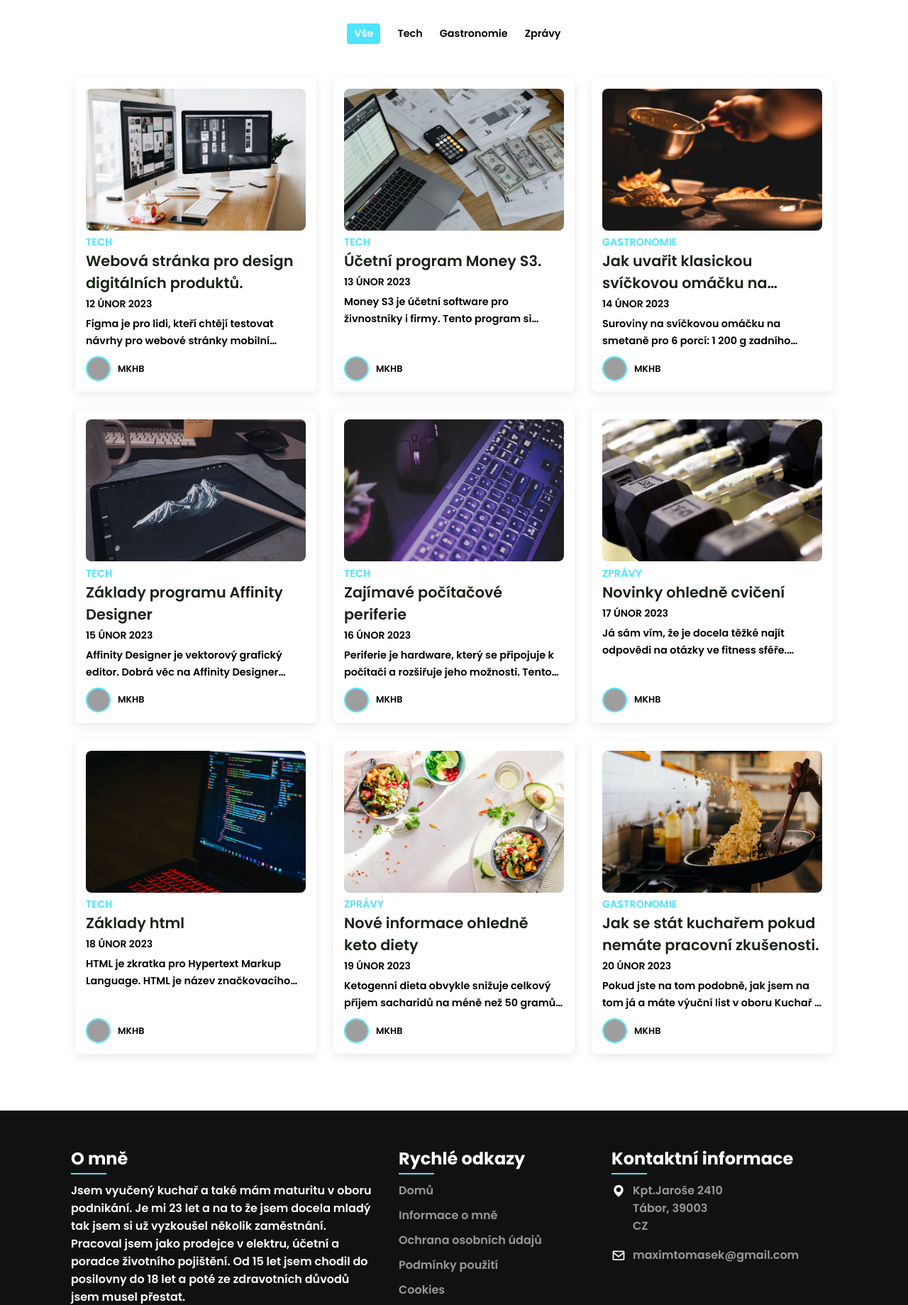
After one commit to MaximTomasek/web-assignments-and-projects, a PHP site: the page made by App/Views/Homepage.php in a window 1280 px wide. The commit adds this page. Shown: the part 1019-2858 px from the top of the page at 71% size. Run offline with PHP 8.4, Linux system fonts and the light colour scheme; the template is opened without the code that fills it, so the values that code supplies are empty; some libraries are stand-ins or nearby versions; grey boxes are pictures that could not be loaded.

Commit message:
Making more of back end

```diff
--- a/App/AppCore/Routing/Url.php
+++ b/App/AppCore/Routing/Url.php
@@ -20,7 +20,7 @@ class Url
             $regexArray = [];
             $values = [];
             foreach ($params as $key => $value) {
-                $regexArray[] = "/{$key}/";
+                $regexArray[] = '/{' . $key. '}/';
                 $values[] = $value;
             }
 
@@ -34,7 +34,7 @@ class Url
         $folders = getenv('APP_SUB_FOLDERS');
 
         if ($folders) {
-            $folders = substr($folders, 0, strlen($folders) - 2);
+            $folders = substr($folders, 0, strlen($folders) - 1);
         }
 
         return getenv('APP_DOMAIN') . $folders . $url;
--- a/App/AppCore/View/View.php
+++ b/App/AppCore/View/View.php
@@ -4,11 +4,13 @@ declare(strict_types=1);
 
 namespace App\AppCore\View;
 
+use App\AppCore\Utils\Debug;
+
 class View
 {
     /**
      * @param string $template název šablony
-     * @param array $data data, která budou zobrazena v šabloně - asociativní pole
+     * @param array $data data, která budou zobrazena v šabloně - asociativní pole ['title' => 'Přihlášení']
      */
     public function __construct(
         private readonly string $template,
@@ -19,7 +21,7 @@ class View
 
     public function render(): void
     {
-        $templateFile = __APP_ROOT__ . 'App/Views/' . $this->template . '.php';
+        $templateFile = __APP_ROOT__ . getenv('APP_PRIVATE_SUB_FOLDERS') . 'App/Views/' . $this->template . '.php';
 
         if (file_exists($templateFile)) {
             require $templateFile;
--- a/App/Routes/Routes.php
+++ b/App/Routes/Routes.php
@@ -7,5 +7,7 @@ namespace App\Routes;
 enum Routes: string
 {
     case Homepage = '/';
+    case Login = '/prihlaste-se';
+    case Register = '/registrace';
     case AppError = '/chyba';
 }
--- /dev/null
+++ b/App/Views/Components/HtmlFoot.php
@@ -0,0 +1,4 @@
+    <script src="https://cdnjs.cloudflare.com/ajax/libs/jquery/3.6.1/jquery.min.js" integrity="sha512-aVKKRRi/Q/YV+4mjoKBsE4x3H+BkegoM/em46NNlCqNTmUYADjBbeNefNxYV7giUp0VxICtqdrbqU7iVaeZNXA==" crossorigin="anonymous" referrerpolicy="no-referrer"></script>
+    <script>src="<?= __APP_RESOURCES__?>script/main.js"</script>
+</body>
+</html>
--- /dev/null
+++ b/App/Views/Components/HtmlHead.php
@@ -0,0 +1,11 @@
+<!DOCTYPE html>
+<html lang="cs">
+<head>
+    <meta charset="UTF-8">
+    <meta http-equiv="X-UA-Compatible" content="IE=edge">
+    <meta name="viewport" content="width=device-width, initial-scale=1.0">
+    <title>Osobní blog</title>
+    <link href='https://unpkg.com/boxicons@2.1.4/css/boxicons.min.css' rel='stylesheet'>
+    <link rel="stylesheet" href="<?= __APP_RESOURCES__?>style/style.css">
+</head>
+<body>
--- /dev/null
+++ b/App/Views/Homepage.php
@@ -0,0 +1,194 @@
+<?php
+
+use App\AppCore\Routing\Url;
+use App\Routes\Routes;
+
+include "Components/HtmlHead.php";
+?>
+<nav>
+    <div class="nav container">
+        <a href="<?= Url::create(Routes::Homepage)?>" class="logo">náhodný <span>blog</span></a>
+        <a href="<?= Url::create(Routes::Login)?>" class="button">Příhlásit se</a>
+        <a href="<?= Url::create(Routes::Register)?>" class="registration">Vytvořit účet</a>
+    </div>
+</nav>
+<main class="main-content">
+    <header class="home" id="home">
+        <div class="home-text container">
+            <h1 class="home-title">Blogger</h1>
+            <span class="home-subtitle">Vás zdroj skvělého obsahu</span>
+        </div>
+    </header>
+    <section class="about container" id="about">
+        <div class="contentBx">
+            <h2 class="titleText">Aktuální témata</h2>
+            <p class="title-text">
+                Aktuální témata, které zde najdete, se budou týkat různých odvětví. Na této webové stránce najdete aktuality z odvětví sportu, gastronomie ale také zajímavé zprávy ohledně nových poznatků.
+                <br>Budu velice rád, pokud napíšete pod téma váš pohled na dané téma a také pokud budete mít nápad, jak by se nějaká věc dala udělat jinak.
+            </p>
+        </div>
+        <div class="imgBx">
+            <img src="Resources/images/about.png" alt="muž v šatně posilovny" class="fitBg">
+        </div>
+    </section>
+
+    <div class="post-filter container">
+        <span class="filter-item active-filter" data-filter="all">Vše</span>
+        <span class="filter-item" data-filter="tech">Tech</span>
+        <span class="filter-item" data-filter="food">Gastronomie</span>
+        <span class="filter-item" data-filter="news">Zprávy</span>
+    </div>
+
+    <section class="post container">
+        <!-- Post 1 -->
+        <div class="post-box tech">
+            <img src="Resources/images/pexels-tranmautritam-326503.jpg" alt="monitory kde jsou zobrazeny fotky" class="post-img">
+            <h2 class="category">Tech</h2>
+            <a href="../../App/html-templates/fig.html" class="post-title">Webová stránka pro design digitálních produktů.</a>
+            <span class="post-date">12 únor 2023</span>
+            <p class="post-description">Figma je pro lidi, kteří chtějí testovat návrhy pro webové stránky mobilní aplikace a další digitální produkty. Je to oblíbený nástroj pro designery produktové manažery autory a vývojáře a pomáhá komukoli, kdo se podílí na procesu navrhování poskytovat zpětnou vazbu a činit lepší rozhodnutí.</p>
+            <div class="profile">
+                <img src="Resources/images/about.png" alt="muž v šatně posilovny" class="profile-img">
+                <span class="profile-name">MKHB</span>
+            </div>
+        </div>
+        <!-- Post 2 -->
+        <div class="post-box food">
+            <img src="Resources/images/pexels-tima-miroshnichenko-6694543.jpg" alt="notebook kde je otevřen účetní program" class="post-img">
+            <h2 class="category">Tech</h2>
+            <a href="../../App/html-templates/money.html" class="post-title">Účetní program Money S3.</a>
+            <span class="post-date">13 únor 2023</span>
+            <p class="post-description">Money S3 je účetní software pro živnostníky i firmy. Tento program si můžete vyzkoušet zdarma a osobně já mám s tímto programem docela dobré zkušenosti, protože na tomto programu jsem se učil účetnictví na střední škole.</p>
+            <div class="profile">
+                <img src="Resources/images/about.png" alt="muž v šatně posilovny" class="profile-img">
+                <span class="profile-name">MKHB</span>
+            </div>
+        </div>
+        <!-- Post 3 -->
+        <div class="post-box food">
+            <img src="Resources/images/pexels-yente-van-eynde-2403392.jpg" alt="servírování jídla na talíř" class="post-img">
+            <h2 class="category">Gastronomie</h2>
+            <a href="../../App/html-templates/candle.html" class="post-title">Jak uvařit klasickou svíčkovou omáčku na smetaně.</a>
+            <span class="post-date">14 únor 2023</span>
+            <p class="post-description">Suroviny na svíčkovou omáčku na smetaně pro 6 porcí: 1 200 g zadního hovězího, 450 g kořenové zeleniny (mrkev, celer, petržel ve stejném poměru), 1.5 cibule, 75 g plnotučné hořčice, 3 polévkové lžíce cukru,3 polévkové lžíce octa, 150 g oleje, 150 g másla, 150 g uzené slaniny, 1.5 polévkové lžíce mouky (nebo podle potřeby), 375 ml smetany na šlehánní 33%, 5 ks bobkového listu, 8 ks nového koření, 8 količek pepře, citronová šťáva na dochucení, sůl, vývar.</p>
+            <div class="profile">
+                <img src="Resources/images/about.png" alt="muž v šatně posilovny" class="profile-img">
+                <span class="profile-name">MKHB</span>
+            </div>
+        </div>
+        <!-- Post 4 -->
+        <div class="post-box news">
+            <img src="Resources/images/pexels-yugantar-sambhangphe-4034204.jpg" alt="tablet kde jsou nakresleny hory" class="post-img">
+            <h2 class="category">Tech</h2>
+            <a href="../../App/html-templates/afinity.html" class="post-title">Základy programu Affinity Designer</a>
+            <span class="post-date">15 únor 2023</span>
+            <p class="post-description">Affinity Designer je vektorový grafický editor. Dobrá věc na Affinity Designer programu je to, že oproti Adobe Ilustrator programu Affinity Designer nemá měsíční poplatky.</p>
+            <div class="profile">
+                <img src="Resources/images/about.png" alt="muž v šatně posilovny" class="profile-img">
+                <span class="profile-name">MKHB</span>
+            </div>
+        </div>
+        <!-- Post 5 -->
+        <div class="post-box tech">
+            <img src="Resources/images/pexels-matheus-bertelli-7172646.jpg" alt="klávesnice a počítačová myš" class="post-img">
+            <h2 class="category">Tech</h2>
+            <a href="../../App/html-templates/customization.html" class="post-title">Zajímavé počítačové periferie</a>
+            <span class="post-date">16 únor 2023</span>
+            <p class="post-description">Periferie je hardware, který se připojuje k počítači a rozšiřuje jeho možnosti. Tento hardware slouží k vstupu nebo výstupu dat do počítače nebo z počítače. Periferie jsou k počítači připojeny prostřednictvím různých konektorů např. USB.</p>
+            <div class="profile">
+                <img src="Resources/images/about.png" alt="muž v šatně posilovny" class="profile-img">
+                <span class="profile-name">MKHB</span>
+            </div>
+        </div>
+        <!-- Post 6 -->
+        <div class="post-box news">
+            <img src="Resources/images/pexels-lee-catherine-collins-2652236.jpg" alt="stojan na jednoruční činky spolu s činkami" class="post-img">
+            <h2 class="category">Zprávy</h2>
+            <a href="../../App/html-templates/news.html" class="post-title">Novinky ohledně cvičení</a>
+            <span class="post-date">17 únor 2023</span>
+            <p class="post-description">Já sám vím, že je docela těžké najít odpovědi na otázky ve fitness sféře. Pamatuji si na to, jak jsem začínal se silovým tréninkem a také si pamatuji na tu spoustu chyb, které jsem dělal a vím, že spoustu věcí bych dnes udělal jinak.</p>
+            <div class="profile">
+                <img src="Resources/images/about.png" alt="muž v šatně posilovny" class="profile-img">
+                <span class="profile-name">MKHB</span>
+            </div>
+        </div>
+        <!-- Post 7 -->
+        <div class="post-box tech">
+            <img src="Resources/images/pexels-danny-meneses-943096.jpg" alt="notebook který má na obrazovce otevřený kód" class="post-img">
+            <h2 class="category">Tech</h2>
+            <a href="../../App/html-templates/beginnings.html" class="post-title">Základy html</a>
+            <span class="post-date">18 únor 2023</span>
+            <p class="post-description">HTML je zkratka pro Hypertext Markup Language. HTML je název značkovacího jazyka používaného pro tvorbu webových stránek, které jsou propojeny hypertextovými odkazy. HTML je jedním z hlavních jazyků pro vytváření webových stránek.</p>
+            <div class="profile">
+                <img src="Resources/images/about.png" alt="muž v šatně posilovny" class="profile-img">
+                <span class="profile-name">MKHB</span>
+            </div>
+        </div>
+        <!-- Post 1 -->
+        <div class="post-box news">
+            <img src="Resources/images/pexels-ella-olsson-1640770.jpg" alt="tři misky s rýží a zeleninou" class="post-img">
+            <h2 class="category">Zprávy</h2>
+            <a href="../../App/html-templates/diet.html" class="post-title">Nové informace ohledně keto diety</a>
+            <span class="post-date">19 únor 2023</span>
+            <p class="post-description">Ketogenní dieta obvykle snižuje celkový příjem sacharidů na méně než 50 gramů denně. Pro představu 50 gramů sacharidů je méně než je obsaženo v bagetě. Lidi kteří se řídí podle ketogenní diety jí malé množství sacharidů jako je například 20 gramů sacharidů denně. Obecně platí, že průměrný denní příjem tuků činí 70-80 % z celkového kalorického příjmu, 5-10 % sacharidů a 10-20 % bílkovin.</p>
+            <div class="profile">
+                <img src="Resources/images/about.png" alt="muž v šatně posilovny" class="profile-img">
+                <span class="profile-name">MKHB</span>
+            </div>
+        </div>
+        <!-- Post 9 -->
+        <div class="post-box food">
+            <img src="Resources/images/pexels-anna-tarazevich-6937447.jpg" alt="házení rýže v pánvi" class="post-img">
+            <h2 class="category">Gastronomie</h2>
+            <a href="../../App/html-templates/advice.html" class="post-title">Jak se stát kuchařem pokud nemáte pracovní zkušenosti.</a>
+            <span class="post-date">20 únor 2023</span>
+            <p class="post-description">Pokud jste na tom podobně, jak jsem na tom já a máte výuční list v oboru Kuchař / Číšník, ale bohužel nemáte dostatek pracovních zkušeností na to, aby jste mohli dělat samostatného kuchaře tak pro vás mám radu.</p>
+            <div class="profile">
+                <img src="Resources/images/about.png" alt="muž v šatně posilovny" class="profile-img">
+                <span class="profile-name">MKHB</span>
+            </div>
+        </div>
+    </section>
+</main>
+
+    <footer>
+        <div class="footer-container">
+            <div class="sec aboutus">
+                <h2>O mně</h2>
+                <p>Jsem vyučený kuchař a také mám maturitu v oboru podnikání. Je mi 23 let a na to že jsem docela mladý tak jsem si už vyzkoušel několik zaměstnání. Pracoval jsem jako prodejce v elektru, účetní a poradce životního pojištění. Od 15 let jsem chodil do posilovny do 18 let a poté ze zdravotních důvodů jsem musel přestat.</p>
+                <ul class="sci">
+                    <li><a href="#"><i class="bx bxl-facebook"></i></a></li>
+                    <li><a href="#"><i class="bx bxl-instagram"></i></a></li>
+                    <li><a href="#"><i class="bx bxl-twitter"></i></a></li>
+                    <li><a href="#"><i class="bx bxl-linkedin"></i></a></li>
+                </ul>
+            </div>
+            <div class="sec quicklinks">
+                <h2>Rychlé odkazy</h2>
+                <ul>
+                    <li><a href="#">Domů</a></li>
+                    <li><a href="#">Informace o mně</a></li>
+                    <li><a href="#">Ochrana osobních údajů</a></li>
+                    <li><a href="#">Podmínky použití</a></li>
+                    <li><a href="#">Cookies</a></li>
+                </ul>
+            </div>
+            <div class="sec contactBx">
+                <h2>Kontaktní informace</h2>
+                <ul class="info">
+                    <li>
+                        <span><i class='bx bxs-map'></i></span>
+                        <span>Kpt.Jaroše 2410 <br> Tábor, 39003 <br> CZ</span>
+                    </li>
+                    <li>
+                        <span><i class='bx bx-envelope' ></i></span>
+                        <p><a href="maximtomasek@gmail.com">maximtomasek@gmail.com</a></p>
+                    </li>
+                </ul>
+            </div>
+        </div>
+        <p style="text-align: center">&copy;<?= date('Y')?></p>
+    </footer>
+
+<?php
+include "Components/HtmlFoot.php";
```
Also changed, not shown: App/App.php (+18 -9 lines), App/AppCore/Database/Database.php (+7 -5 lines), App/Controllers/HomepageController.php (added, +15 -0 lines), App/Controllers/RegisterController.php (added, +42 -0 lines), App/Validations/RegisterValidation.php (added, +31 -0 lines), App/Views/Register.php (added, +95 -0 lines), .htaccess (added), App/Views/AppError.php (added), App/Views/Components/Footer.php (added), App/Views/NotFound.php (added), 1 other file.
